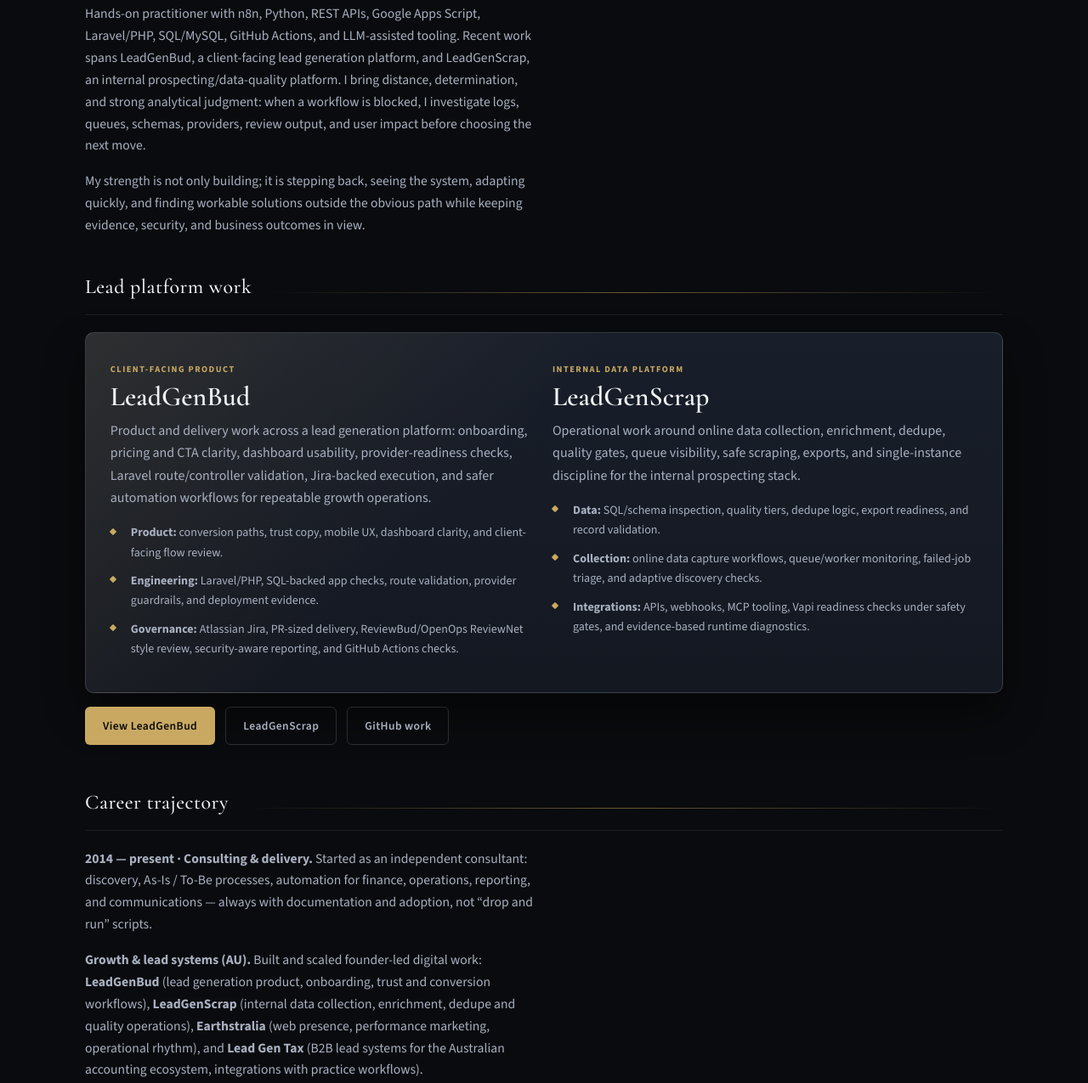
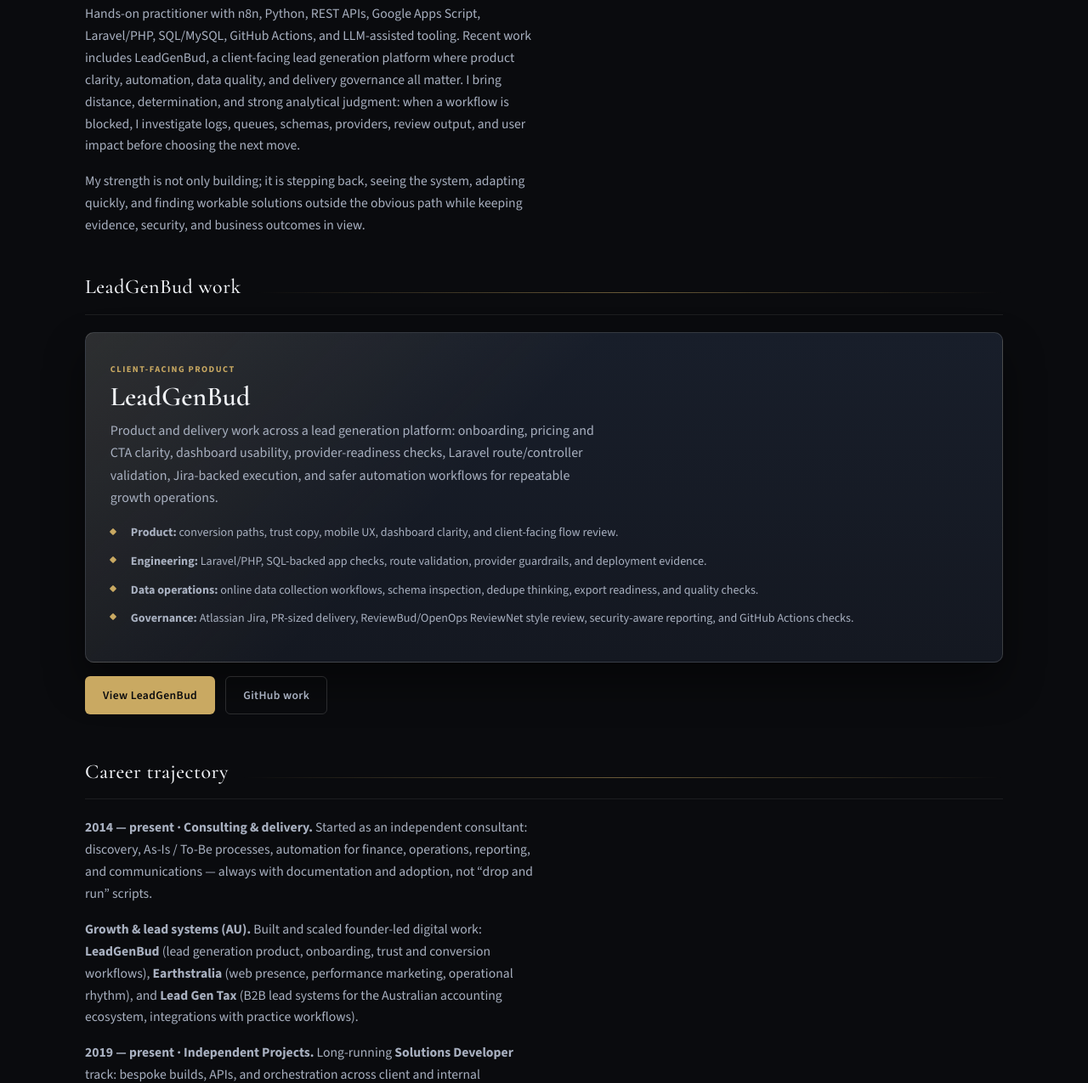
Before and after one commit to Bumblebeezzz/Portefolio, a plain HTML site: page index.html in a window 1280 px wide. Shown: the part 809-2084 px from the top of the page at 85% size. Drawn offline with nearby package versions, Linux system fonts and the light colour scheme.

Commit message:
Remove LeadGenScrap portfolio references (#2)
Co-authored-by: Sekhmet <Sekhmet@Sekhmet.local>

```diff
--- a/index.html
+++ b/index.html
@@ -3,9 +3,9 @@
 <head>
   <meta charset="UTF-8" />
   <meta name="viewport" content="width=device-width, initial-scale=1" />
-  <meta name="description" content="Business Analyst & AI Automation Specialist — LeadGenBud, LeadGenScrap, data collection, SQL, APIs, MCP, Laravel, Jira, and delivery governance." />
+  <meta name="description" content="Business Analyst & AI Automation Specialist — LeadGenBud, data collection, SQL, APIs, MCP, Laravel, Jira, and delivery governance." />
   <meta property="og:title" content="Roman Lucian — Business Analyst &amp; AI Automation" />
-  <meta property="og:description" content="LeadGenBud and LeadGenScrap product work: data collection, SQL/MySQL, APIs, webhooks, MCP, Laravel, Jira, review gates, security, and GitHub Actions." />
+  <meta property="og:description" content="LeadGenBud product work plus data collection, SQL/MySQL, APIs, webhooks, MCP, Laravel, Jira, review gates, security, and GitHub Actions." />
   <meta property="og:type" content="website" />
   <meta property="og:url" content="https://portefolio-3ooy.onrender.com/" />
   <title>Business Analyst &amp; AI Automation Specialist — Portfolio</title>
@@ -43,7 +43,7 @@
       <div class="hero-inner">
         <p class="hero-eyebrow">Independent consultant</p>
         <h1 id="hero-title">Business Analyst &amp; AI Automation Specialist</h1>
-        <p class="hero-role">Product-minded systems operator across LeadGenBud and LeadGenScrap: data, automation, Laravel, APIs, MCP tooling, and review-led delivery.</p>
+        <p class="hero-role">Product-minded systems operator across LeadGenBud: data, automation, Laravel, APIs, MCP tooling, and review-led delivery.</p>
         <div class="hero-meta">
           <span>Normanhurst 2077, NSW</span>
           <span>Australian citizen</span>
@@ -68,7 +68,7 @@
           Results-driven Business Analyst and Automation Specialist with over ten years of independent consulting experience designing end-to-end business systems, building workflow automations, and translating complex operational problems into practical, scalable solutions. A hybrid profile combining analytical depth with hands-on technical execution — moving between stakeholder discovery, product thinking, data workflows, automation build, review gates, and user adoption.
         </p>
         <p>
-          Hands-on practitioner with n8n, Python, REST APIs, Google Apps Script, Laravel/PHP, SQL/MySQL, GitHub Actions, and LLM-assisted tooling. Recent work spans LeadGenBud, a client-facing lead generation platform, and LeadGenScrap, an internal prospecting/data-quality platform. I bring distance, determination, and strong analytical judgment: when a workflow is blocked, I investigate logs, queues, schemas, providers, review output, and user impact before choosing the next move.
+          Hands-on practitioner with n8n, Python, REST APIs, Google Apps Script, Laravel/PHP, SQL/MySQL, GitHub Actions, and LLM-assisted tooling. Recent work includes LeadGenBud, a client-facing lead generation platform where product clarity, automation, data quality, and delivery governance all matter. I bring distance, determination, and strong analytical judgment: when a workflow is blocked, I investigate logs, queues, schemas, providers, review output, and user impact before choosing the next move.
         </p>
         <p>
           My strength is not only building; it is stepping back, seeing the system, adapting quickly, and finding workable solutions outside the obvious path while keeping evidence, security, and business outcomes in view.
@@ -78,10 +78,10 @@
 
     <section class="section feature-section" aria-labelledby="lead-platforms-heading">
       <div class="section-head">
-        <h2 id="lead-platforms-heading">Lead platform work</h2>
+        <h2 id="lead-platforms-heading">LeadGenBud work</h2>
         <div class="section-line" aria-hidden="true"></div>
       </div>
-      <div class="feature-panel feature-grid">
+      <div class="feature-panel">
         <div>
           <span class="card-kicker">Client-facing product</span>
           <h3>LeadGenBud</h3>
@@ -91,25 +91,13 @@
           <ul class="check-list compact-list">
             <li><strong>Product:</strong> conversion paths, trust copy, mobile UX, dashboard clarity, and client-facing flow review.</li>
             <li><strong>Engineering:</strong> Laravel/PHP, SQL-backed app checks, route validation, provider guardrails, and deployment evidence.</li>
+            <li><strong>Data operations:</strong> online data collection workflows, schema inspection, dedupe thinking, export readiness, and quality checks.</li>
             <li><strong>Governance:</strong> Atlassian Jira, PR-sized delivery, ReviewBud/OpenOps ReviewNet style review, security-aware reporting, and GitHub Actions checks.</li>
-          </ul>
-        </div>
-        <div>
-          <span class="card-kicker">Internal data platform</span>
-          <h3>LeadGenScrap</h3>
-          <p>
-            Operational work around online data collection, enrichment, dedupe, quality gates, queue visibility, safe scraping, exports, and single-instance discipline for the internal prospecting stack.
-          </p>
-          <ul class="check-list compact-list">
-            <li><strong>Data:</strong> SQL/schema inspection, quality tiers, dedupe logic, export readiness, and record validation.</li>
-            <li><strong>Collection:</strong> online data capture workflows, queue/worker monitoring, failed-job triage, and adaptive discovery checks.</li>
-            <li><strong>Integrations:</strong> APIs, webhooks, MCP tooling, Vapi readiness checks under safety gates, and evidence-based runtime diagnostics.</li>
           </ul>
         </div>
       </div>
       <div class="feature-actions">
         <a class="btn btn-primary" href="https://www.leadgenbud.com/" target="_blank" rel="noopener noreferrer">View LeadGenBud</a>
-        <a class="btn btn-ghost" href="https://scrap.leadgenbud.com/" target="_blank" rel="noopener noreferrer">LeadGenScrap</a>
         <a class="btn btn-ghost" href="https://github.com/Bumblebeezzz" target="_blank" rel="noopener noreferrer">GitHub work</a>
       </div>
     </section>
@@ -124,7 +112,7 @@
           <strong>2014 — present · Consulting &amp; delivery.</strong> Started as an independent consultant: discovery, As-Is / To-Be processes, automation for finance, operations, reporting, and communications — always with documentation and adoption, not “drop and run” scripts.
         </p>
         <p>
-          <strong>Growth &amp; lead systems (AU).</strong> Built and scaled founder-led digital work: <strong>LeadGenBud</strong> (lead generation product, onboarding, trust and conversion workflows), <strong>LeadGenScrap</strong> (internal data collection, enrichment, dedupe and quality operations), <strong>Earthstralia</strong> (web presence, performance marketing, operational rhythm), and <strong>Lead Gen Tax</strong> (B2B lead systems for the Australian accounting ecosystem, integrations with practice workflows).
+          <strong>Growth &amp; lead systems (AU).</strong> Built and scaled founder-led digital work: <strong>LeadGenBud</strong> (lead generation product, onboarding, trust and conversion workflows), <strong>Earthstralia</strong> (web presence, performance marketing, operational rhythm), and <strong>Lead Gen Tax</strong> (B2B lead systems for the Australian accounting ecosystem, integrations with practice workflows).
         </p>
         <p>
           <strong>2019 — present · Independent Projects.</strong> Long-running <strong>Solutions Developer</strong> track: bespoke builds, APIs, and orchestration across client and internal initiatives — same engineering discipline as later product work.
@@ -219,12 +207,12 @@
           </ul>
         </div>
         <div class="timeline-block">
-          <h3 class="timeline-title">LeadGenBud &amp; LeadGenScrap — product, data &amp; operations</h3>
-          <p class="timeline-meta">Recent platform work · Lead generation, prospecting data, Laravel/PHP, SQL, Jira, CI/CD</p>
+          <h3 class="timeline-title">LeadGenBud — product, data &amp; operations</h3>
+          <p class="timeline-meta">Recent platform work · Lead generation, data workflows, Laravel/PHP, SQL, Jira, CI/CD</p>
           <ul>
             <li>Improved LeadGenBud product surfaces with attention to conversion, trust, pricing clarity, onboarding, mobile UX, and dashboard readability.</li>
             <li>Worked with Laravel/PHP application flows, artisan checks, route/controller validation, provider-readiness gates, and safe-mode/test-mode proof before risky operations.</li>
-            <li>Supported LeadGenScrap operational workflows for online data collection, enrichment, dedupe, primary/secondary quality tiers, queue visibility, and export readiness.</li>
+            <li>Supported operational workflows for online data collection, enrichment, dedupe, queue visibility, and export readiness.</li>
             <li>Investigated blocked or low-yield states through worker logs, failed jobs, schemas, queues, registered commands, provider status, and runtime evidence before recommending a pivot.</li>
             <li>Used Atlassian Jira for ticket lifecycle, scope/evidence updates, and status accuracy; used PR review, ReviewBud/OpenOps ReviewNet style gates, security-aware notes, and GitHub Actions evidence for delivery control.</li>
           </ul>
@@ -263,12 +251,6 @@
           <div class="card-title">LeadGenBud</div>
           <div class="card-url">leadgenbud.com</div>
           <p class="card-desc">Client-facing lead generation product work: onboarding, pricing clarity, CTA flow, dashboard clarity, and safe automation operations.</p>
-        </a>
-        <a class="card card-featured" href="https://scrap.leadgenbud.com/" target="_blank" rel="noopener noreferrer">
-          <span class="card-kicker">Data operations</span>
-          <div class="card-title">LeadGenScrap</div>
-          <div class="card-url">scrap.leadgenbud.com</div>
-          <p class="card-desc">Internal prospecting stack: online data collection, enrichment, dedupe, SQL/data-quality checks, MCP/API/webhook readiness, and queue visibility.</p>
         </a>
         <a class="card" href="https://tradeasy.me/" target="_blank" rel="noopener noreferrer">
           <span class="card-kicker">Product</span>
```
